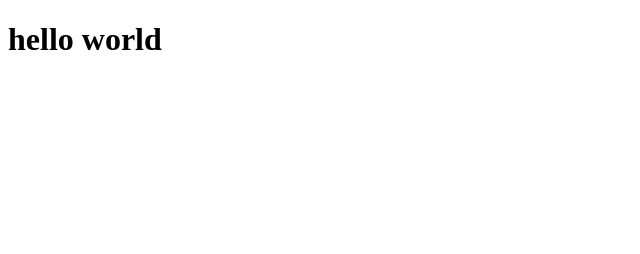
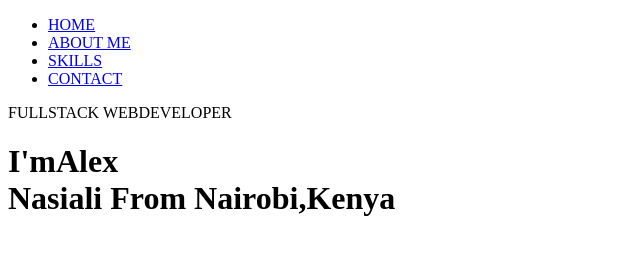
Before and after one commit to alexnasir/alex-nasiali-website, a plain HTML site: page index.html in a window 1280 px wide. Shown: the whole page, without its empty margins (0-640 px from the left). Drawn offline with Linux system fonts and the light colour scheme.

Commit message:
create basic HTML file

```diff
--- a/index.html
+++ b/index.html
@@ -4,8 +4,32 @@
     <meta charset="UTF-8">
     <meta name="viewport" content="width=device-width, initial-scale=1.0">
     <title>alex nasiali website</title>
+    <link rel="stylesheet" href="style.css">
 </head>
 <body>
-    <h1>hello world</h1>
+    <div id="header">
+        <div class="container">
+            <nav>
+            <ul>
+                <li><a href="#">HOME</a></li>
+                <li><a href="#">ABOUT ME</a></li>
+                <li><a href="#">SKILLS</a></li>
+                <li><a href="#">CONTACT </a></li>
+            </ul>
+            </nav>
+        <div class="header-text">
+            <p>FULLSTACK WEBDEVELOPER</p>
+            <H1>I'm<span>Alex</span><br>Nasiali From Nairobi,Kenya </H1>
+        </div>
+        </div>
+    </div>
+    <div id="ABOUT ME">
+        <div class="container">
+            <div class="row">
+                <div class="about-col-1">
+                </div>
+            </div>
+        </div>
+    </div>
 </body>
 </html>
```
